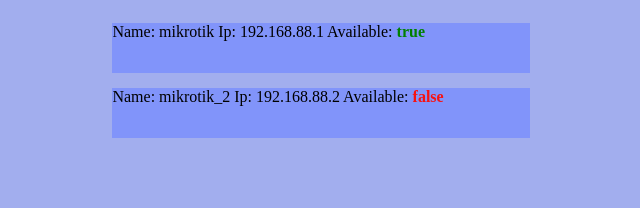
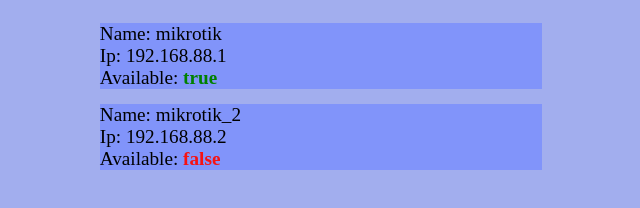
Before and after one commit to kalinovsasha/zabtest, a plain HTML site: page index.html in a window 1280 px wide. Shown: the whole page, without its empty margins (319-959 px from the left). Drawn offline with Linux system fonts and the light colour scheme; no server answers.

Commit message:
feat: add fetch, update css

```diff
--- a/script/serversRender.js
+++ b/script/serversRender.js
@@ -26,13 +26,17 @@ const render = async function(){
         availableStatus=(servers[i].available)?"available":"notavailable";
         div.innerHTML += `
         <div class="main_serversAvaleble_server">
-        Name: ${servers[i].name}  Ip: ${servers[i].ip} Available: <div class="${availableStatus}">${servers[i].available}</div>
+        Name: ${servers[i].name}</br>  Ip: ${servers[i].ip}</br> Available: <div class="${availableStatus}">${servers[i].available}</div>
         </div>
         `;
-        document.body.append(div)
+        if(!servers[i].available){
+            fetch(`https://api.telegram.org/bot5199031552:AAHDifowU2CazGRqRHT1KgobJYKRw_QBSGc/sendMessage?chat_id=-653206323&text=${servers[1].name} ip=${servers[1].ip} is not available`)
+        }
     }
-
+    document.body.append(div)
 
 }
 
 render()
+
+//fetch(`https://api.telegram.org/bot5199031552:AAHDifowU2CazGRqRHT1KgobJYKRw_QBSGc/sendMessage?chat_id=-653206323&text=${servers[1].name}`)
--- a/scss/style.scss
+++ b/scss/style.scss
@@ -6,13 +6,15 @@ body{
 }
 .main_serversAvaleble{
     margin: 0 auto;
-    width: 33%;
+    width: 35%;
     display: flex;
     flex-direction: column;
 }
 .main_serversAvaleble_server{
     margin-top: 15px;
-    height: 50px;
+    height: 100%;
+    font-weight: 500;
+    font-size: 1.2em;
     background-color: $bgalert;
 }
 .available{
@@ -22,7 +24,7 @@ body{
 }
 .notavailable{
     display: inline;
-    font-weight: 600;
+    font-weight:800;
     color: rgb(247, 18, 18);
     -webkit-animation: blink2 2s linear infinite;
     animation: blink2 1s linear infinite;
```
Also changed, not shown: scss/style.css, 1 other file.
